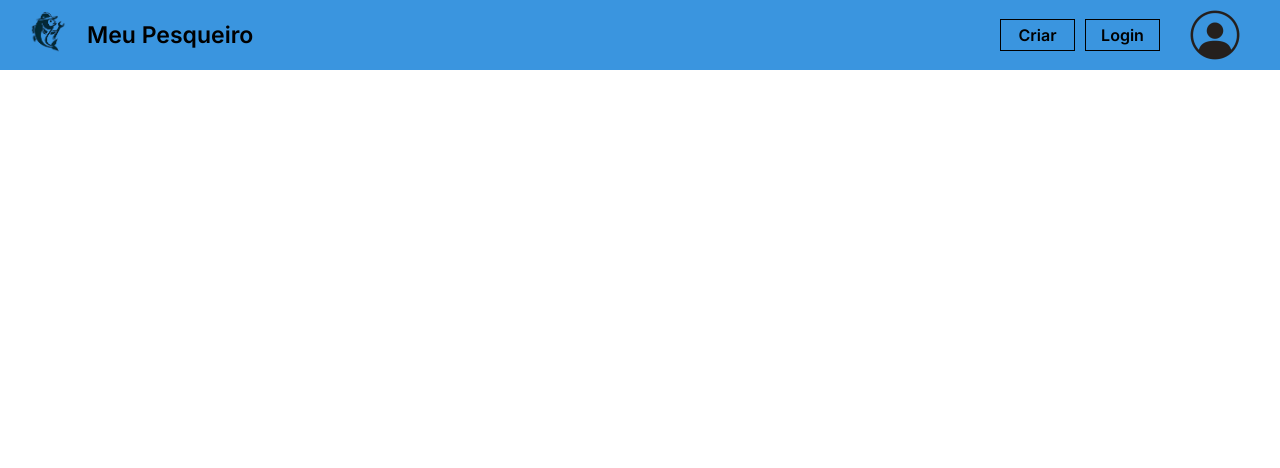
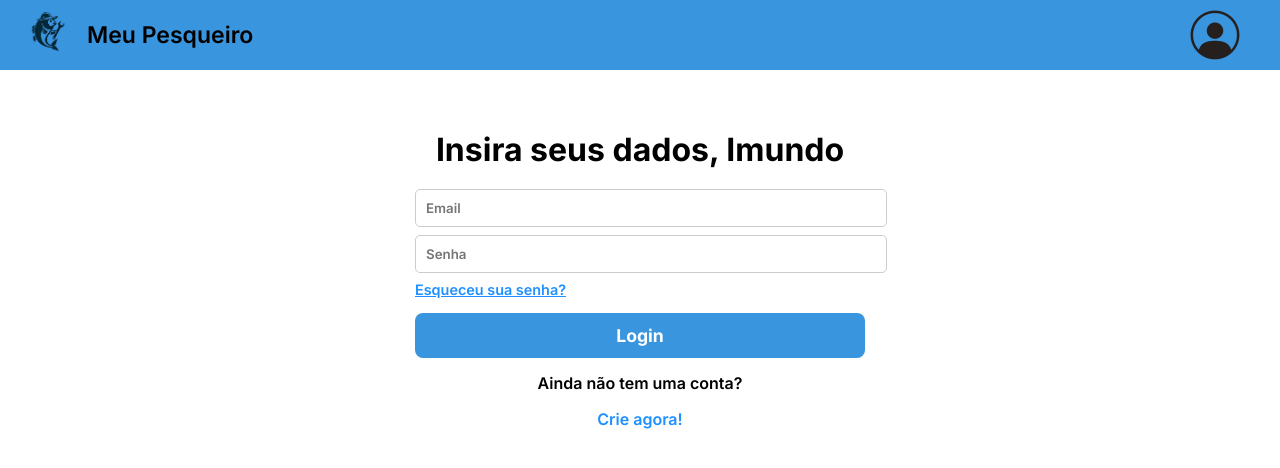
Before and after one commit to LuishEtec/SiteMeuPesqueiro, an Angular app: page /logincliente in a window 1280 px wide. Shown: the top 468 px of the page. Built offline with nearby package versions, Linux system fonts and the light colour scheme.

Commit message:
Login prop e clie atualizados

```diff
--- a/src/app/app.routes.ts
+++ b/src/app/app.routes.ts
@@ -3,11 +3,13 @@ import { InicioComponent } from './inicio/inicio.component';
 import { LoginclienteComponent } from './logincliente/logincliente.component';
 import { HeaderComponent } from './header/header.component';
 import { LoginpropComponent } from './loginprop/loginprop.component';
+import { PagamentoComponent } from './pagamento/pagamento.component';
 
 export const routes: Routes = [
   {path: 'inicio', component: InicioComponent},
   {path: 'loginprop', component: LoginpropComponent},
   {path: 'logincliente', component: LoginclienteComponent},
   {path: 'header', component: HeaderComponent},
-  {path: '', redirectTo: '/inicio', pathMatch: 'full'},
+  {path: 'pagamento', component: PagamentoComponent},
+  {path: '', redirectTo: '/inicio', pathMatch: 'full'}
 ];
--- a/src/app/header/header.component.html
+++ b/src/app/header/header.component.html
@@ -5,8 +5,6 @@
   </div>
 
   <div class="menu">
-    <button>Criar</button>
-    <button>Login</button>
     <img [src]="usericon" class="user-icon-img" />
   </div>
 </nav>
--- a/src/app/inicio/inicio.component.css
+++ b/src/app/inicio/inicio.component.css
@@ -31,7 +31,7 @@
 }
 
 .botao-cadastro a {
-   text-decoration: none;
+  text-decoration: none;
   color: black;
 }
 
--- a/src/app/logincliente/logincliente.component.css
+++ b/src/app/logincliente/logincliente.component.css
@@ -0,0 +1,125 @@
+.login-prop {
+  max-width: 450px;
+  margin: 60px auto;
+  text-align: center;
+}
+
+h1 {
+  font-size: 2rem;
+  font-weight: bold;
+  margin-bottom: 20px;
+}
+
+input {
+  display: block;
+  width: 100%;
+  padding: 10px;
+  margin: 8px 0;
+  border: 1px solid #ccc;
+  border-radius: 5px;
+}
+
+.esqueceu-senha {
+  display: block;
+  text-align: left;
+  font-size: 0.9rem;
+  color: #1e90ff;
+  margin-bottom: 15px;
+  cursor: pointer;
+}
+
+.esqueceu-senha:hover{
+  text-decoration: underline;
+}
+
+.login-botao {
+  width: 100%;
+  padding: 12px;
+  background-color: #3A95DF;
+  color: white;
+  font-weight: bold;
+  font-size: 1.1rem;
+  border: none;
+  border-radius: 8px;
+  cursor: pointer;
+  transition: 0.2s ease;
+}
+
+.login-botao:hover {
+  transform: scale(1.1);
+}
+
+.cadastrar-texto {
+  margin-top: 15px;
+}
+
+.cadastrar-link {
+  color: #1e90ff;
+  text-decoration: none;
+}
+
+.cadastrar-link:hover {
+  text-decoration: underline;
+  cursor: pointer;
+}
+.login-prop {
+  max-width: 450px;
+  margin: 60px auto;
+  text-align: center;
+}
+
+h1 {
+  font-size: 2rem;
+  font-weight: bold;
+  margin-bottom: 20px;
+}
+
+input {
+  display: block;
+  width: 100%;
+  padding: 10px;
+  margin: 8px 0;
+  border: 1px solid #ccc;
+  border-radius: 5px;
+}
+
+.esqueceu-senha {
+  display: block;
+  text-align: left;
+  font-size: 0.9rem;
+  color: #1e90ff;
+  margin-bottom: 15px;
+  cursor: pointer;
+  text-decoration: underline;
+}
+
+.login-botao {
+  width: 100%;
+  padding: 12px;
+  background-color: #3A95DF;
+  color: white;
+  font-weight: bold;
+  font-size: 1.1rem;
+  border: none;
+  border-radius: 8px;
+  cursor: pointer;
+  transition: 0.2s ease;
+}
+
+.login-botao:hover {
+  transform: scale(1.1);
+}
+
+.cadastrar-texto {
+  margin-top: 15px;
+}
+
+.cadastrar-link {
+  color: #1e90ff;
+  text-decoration: none;
+}
+
+.cadastrar-link:hover {
+  text-decoration: underline;
+  cursor: pointer;
+}
--- a/src/app/logincliente/logincliente.component.html
+++ b/src/app/logincliente/logincliente.component.html
@@ -1 +1,34 @@
 <app-header></app-header>
+
+<div class="login-prop">
+  <h1>Insira seus dados, Imundo</h1>
+
+  <form [formGroup]="loginForm" (ngSubmit)="onLogin()">
+    <input
+      type="email"
+      placeholder="Email"
+      formControlName="email"
+    />
+
+    <input
+      type="password"
+      placeholder="Senha"
+      formControlName="senha"
+    />
+
+    <a class="esqueceu-senha" routerLink="/recuperar-senha">
+      Esqueceu sua senha?
+    </a>
+
+    <button type="submit" class="login-botao" [disabled]="loginForm.invalid" (click)="onLogin()">
+      Login
+    </button>
+  </form>
+
+  <p class="cadastrar-texto">
+    Ainda não tem uma conta?
+  </p>
+  <a class="cadastrar-link" routerLink="/criar-conta">
+    Crie agora!
+  </a>
+</div>
--- a/src/app/logincliente/logincliente.component.ts
+++ b/src/app/logincliente/logincliente.component.ts
@@ -1,12 +1,28 @@
 import { Component } from '@angular/core';
-import { HeaderComponent } from "../header/header.component";
+import { ReactiveFormsModule, FormBuilder, FormGroup, Validators } from '@angular/forms';
+import { Router } from '@angular/router';
+import { HeaderComponent } from '../header/header.component';
 
 @Component({
   selector: 'app-logincliente',
-  imports: [HeaderComponent],
+  imports:[HeaderComponent, ReactiveFormsModule],
   templateUrl: './logincliente.component.html',
-  styleUrl: './logincliente.component.css'
+  styleUrls: ['./logincliente.component.css']
 })
 export class LoginclienteComponent {
+  loginForm: FormGroup;
 
+  constructor(private fb: FormBuilder, private router: Router) {
+    this.loginForm = this.fb.group({
+      email: ['', [Validators.required, Validators.email]],
+      senha: ['', [Validators.required, Validators.minLength(6)]]
+    });
+  }
+
+  onLogin() {
+    if (this.loginForm.valid) {
+      console.log('Dados do formulário:', this.loginForm.value);
+      this.router.navigate(['/pagamento']);
+    }
+  }
 }
--- a/src/app/loginprop/loginprop.component.css
+++ b/src/app/loginprop/loginprop.component.css
@@ -1,5 +1,5 @@
 .login-prop {
-  max-width: 400px;
+  max-width: 450px;
   margin: 60px auto;
   text-align: center;
 }
@@ -19,41 +19,46 @@ input {
   border-radius: 5px;
 }
 
-.forgot-link {
+.esqueceu-senha {
   display: block;
   text-align: left;
   font-size: 0.9rem;
   color: #1e90ff;
   margin-bottom: 15px;
-  text-decoration: none;
+  cursor: pointer;
 }
 
-.login-button {
+.esqueceu-senha:hover{
+  text-decoration: underline;
+}
+
+.login-botao {
   width: 100%;
   padding: 12px;
-  background-color: #4da3ff;
+  background-color: #3A95DF;
   color: white;
   font-weight: bold;
   font-size: 1.1rem;
   border: none;
   border-radius: 8px;
   cursor: pointer;
-  transition: background 0.3s ease;
+  transition: 0.2s ease;
 }
 
-.login-button:hover {
-  background-color: #1e90ff;
+.login-botao:hover {
+  transform: scale(1.1);
 }
 
-.signup-text {
+.cadastrar-texto {
   margin-top: 15px;
 }
 
-.signup-link {
+.cadastrar-link {
   color: #1e90ff;
   text-decoration: none;
 }
 
-.signup-link:hover {
+.cadastrar-link:hover {
   text-decoration: underline;
+  cursor: pointer;
 }
--- a/src/app/loginprop/loginprop.component.html
+++ b/src/app/loginprop/loginprop.component.html
@@ -1,7 +1,7 @@
 <app-header></app-header>
 
-<div class="login-container">
-  <h1>Insira seus dados</h1>
+<div class="login-prop">
+  <h1>Insira seus dados, Magnata</h1>
 
   <form [formGroup]="loginForm" (ngSubmit)="onLogin()">
     <input
@@ -16,19 +16,19 @@
       formControlName="senha"
     />
 
-    <a class="forgot-link" routerLink="/recuperar-senha">
+    <a class="esqueceu-senha" routerLink="/recuperar-senha">
       Esqueceu sua senha?
     </a>
 
-    <button type="submit" class="login-button" [disabled]="loginForm.invalid">
+    <button type="submit" class="login-botao" [disabled]="loginForm.invalid" (click)="onLogin()">
       Login
     </button>
   </form>
 
-  <p class="signup-text">
+  <p class="cadastrar-texto">
     Ainda não tem uma conta?
   </p>
-  <a class="signup-link" routerLink="/criar-conta">
+  <a class="cadastrar-link" routerLink="/criar-conta">
     Crie agora!
   </a>
 </div>
--- a/src/app/loginprop/loginprop.component.ts
+++ b/src/app/loginprop/loginprop.component.ts
@@ -5,7 +5,7 @@ import { HeaderComponent } from '../header/header.component';
 
 @Component({
   selector: 'app-loginprop',
-  imports:[HeaderComponent],
+  imports:[HeaderComponent, ReactiveFormsModule],
   templateUrl: './loginprop.component.html',
   styleUrls: ['./loginprop.component.css']
 })
@@ -22,7 +22,7 @@ export class LoginpropComponent {
   onLogin() {
     if (this.loginForm.valid) {
       console.log('Dados do formulário:', this.loginForm.value);
-      this.router.navigate(['/inicio']);
+      this.router.navigate(['/pagamento']);
     }
   }
 }
--- /dev/null
+++ b/src/app/pagamento/pagamento.component.html
@@ -0,0 +1 @@
+<app-header></app-header>
```
Also changed, not shown: src/app/pagamento/pagamento.component.ts (added, +12 -0 lines), src/app/pagamento/pagamento.component.css (added), 1 other file (tests, documents, lock files or other folders).
